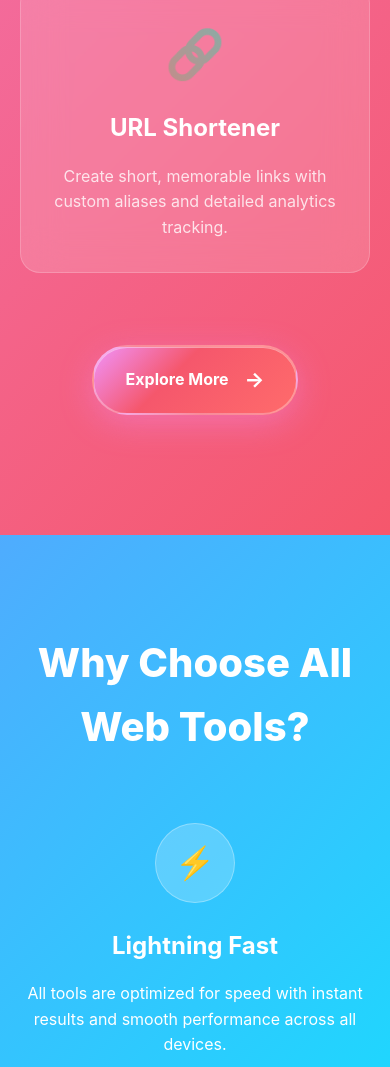
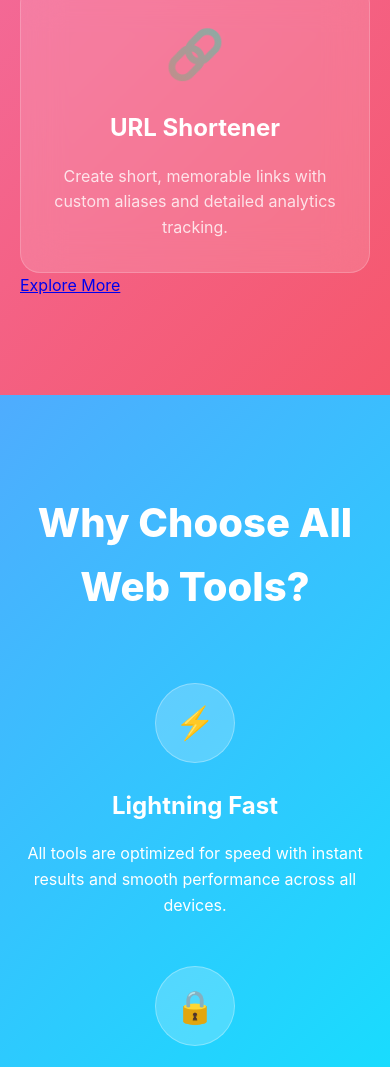
Before and after one commit to Jitendrapatrahost/Multi-Tool-Web-App, a plain HTML site: page index.html in a window 390 px wide. Shown: the part 2784-3851 px from the top of the page. Drawn offline with Linux system fonts and the light colour scheme.

Commit message:
Update style.css

```diff
--- a/style.css
+++ b/style.css
@@ -612,168 +612,3 @@
   outline: 2px solid #007bff;
   outline-offset: 2px;
 }
-
-/* Explore More Button Container */
-.explore-more-container {
-    display: flex;
-    justify-content: center;
-    align-items: center;
-    margin-top: 4rem;
-    padding: 2rem 0;
-}
-
-/* Main Explore More Button */
-.explore-more-btn {
-    position: relative;
-    display: inline-flex;
-    align-items: center;
-    justify-content: center;
-    gap: 0.8rem;
-    padding: 1.2rem 2.5rem;
-    background: linear-gradient(135deg, #f093fb 0%, #f5576c 40%, #ff6b6b 100%);
-    color: white;
-    text-decoration: none;
-    font-size: 1.1rem;
-    font-weight: 700;
-    border-radius: 50px;
-    border: 2px solid rgba(255, 255, 255, 0.3);
-    box-shadow:
-        0 8px 32px rgba(240, 147, 251, 0.4),
-        0 4px 16px rgba(245, 87, 108, 0.3),
-        inset 0 1px 0 rgba(255, 255, 255, 0.4);
-    transition: all 0.4s cubic-bezier(0.175, 0.885, 0.32, 1.275);
-    overflow: hidden;
-    cursor: pointer;
-    backdrop-filter: blur(10px);
-    animation: buttonPulse 3s ease-in-out infinite;
-}
-
-/* Shimmer Effect Overlay */
-.explore-more-btn::before {
-    content: '';
-    position: absolute;
-    top: 0;
-    left: -100%;
-    width: 100%;
-    height: 100%;
-    background: linear-gradient(
-        90deg,
-        transparent,
-        rgba(255, 255, 255, 0.4),
-        transparent
-    );
-    transition: left 0.6s ease;
-}
-
-/* Arrow Icon */
-.explore-more-btn::after {
-    content: '→';
-    font-size: 1.3rem;
-    font-weight: bold;
-    transition: transform 0.3s ease;
-    margin-left: 0.2rem;
-}
-
-/* Hover Effects */
-.explore-more-btn:hover {
-    transform: translateY(-3px) scale(1.05);
-    box-shadow:
-        0 15px 40px rgba(240, 147, 251, 0.6),
-        0 8px 25px rgba(245, 87, 108, 0.5),
-        inset 0 1px 0 rgba(255, 255, 255, 0.6);
-    border-color: rgba(255, 255, 255, 0.6);
-    background: linear-gradient(135deg, #ff6b6b 0%, #f5576c 40%, #f093fb 100%);
-}
-
-/* Shimmer on Hover */
-.explore-more-btn:hover::before {
-    left: 100%;
-}
-
-/* Arrow Animation on Hover */
-.explore-more-btn:hover::after {
-    transform: translateX(5px);
-}
-
-/* Active/Click Effect */
-.explore-more-btn:active {
-    transform: translateY(-1px) scale(1.02);
-    transition: transform 0.1s ease;
-}
-
-/* Pulsing Animation */
-@keyframes buttonPulse {
-    0%, 100% {
-        box-shadow:
-            0 8px 32px rgba(240, 147, 251, 0.4),
-            0 4px 16px rgba(245, 87, 108, 0.3),
-            inset 0 1px 0 rgba(255, 255, 255, 0.4);
-    }
-    50% {
-        box-shadow:
-            0 12px 40px rgba(240, 147, 251, 0.6),
-            0 6px 20px rgba(245, 87, 108, 0.5),
-            inset 0 1px 0 rgba(255, 255, 255, 0.5);
-    }
-}
-
-/* Floating Animation */
-@keyframes buttonFloat {
-    0%, 100% { transform: translateY(0px); }
-    50% { transform: translateY(-5px); }
-}
-
-/* Alternative floating version (uncomment if preferred) */
-
-.explore-more-btn {
-    animation: buttonFloat 4s ease-in-out infinite, buttonPulse 3s ease-in-out infinite;
-}
-
-
-/* Focus State for Accessibility */
-.explore-more-btn:focus {
-    outline: none;
-    box-shadow:
-        0 15px 40px rgba(240, 147, 251, 0.6),
-        0 8px 25px rgba(245, 87, 108, 0.5),
-        0 0 0 3px rgba(255, 255, 255, 0.5);
-}
-
-/* Mobile Responsiveness */
-@media (max-width: 768px) {
-    .explore-more-btn {
-        padding: 1rem 2rem;
-        font-size: 1rem;
-        margin: 0 1rem;
-    }
-
-    .explore-more-container {
-        margin-top: 3rem;
-        padding: 1.5rem 0;
-    }
-
-    /* Reduce animations on mobile for performance */
-    .explore-more-btn {
-        animation: none;
-    }
-
-    .explore-more-btn:hover {
-        transform: translateY(-2px) scale(1.02);
-    }
-}
-
-/* Reduced Motion Accessibility */
-@media (prefers-reduced-motion: reduce) {
-    .explore-more-btn {
-        animation: none;
-        transition: background-color 0.3s ease, box-shadow 0.3s ease;
-    }
-
-    .explore-more-btn:hover {
-        transform: none;
-    }
-
-    .explore-more-btn::before {
-        display: none;
-    }
-}
```
